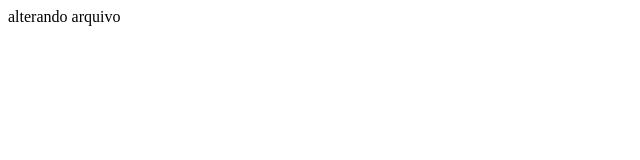
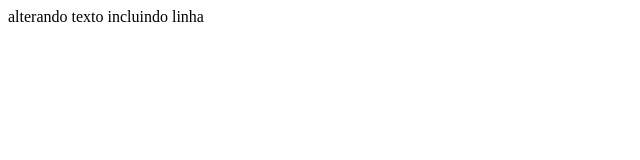
Before and after one commit to camilarrt/curso-git, a plain HTML site: page index.html in a window 1280 px wide. Shown: the whole page, without its empty margins (0-640 px from the left). Drawn offline with Linux system fonts and the light colour scheme.

Commit message:
nova linha

```diff
--- a/index.html
+++ b/index.html
@@ -2,6 +2,8 @@
 <head>
 </head>
 <body>
-alterando arquivo
+alterando texto
+
+incluindo linha
 </body>
 </index>
```
